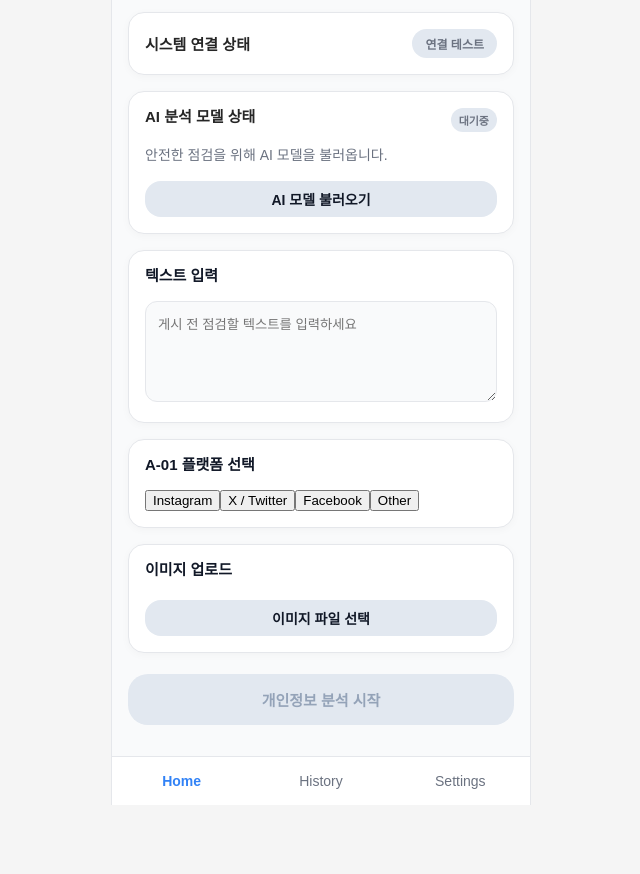
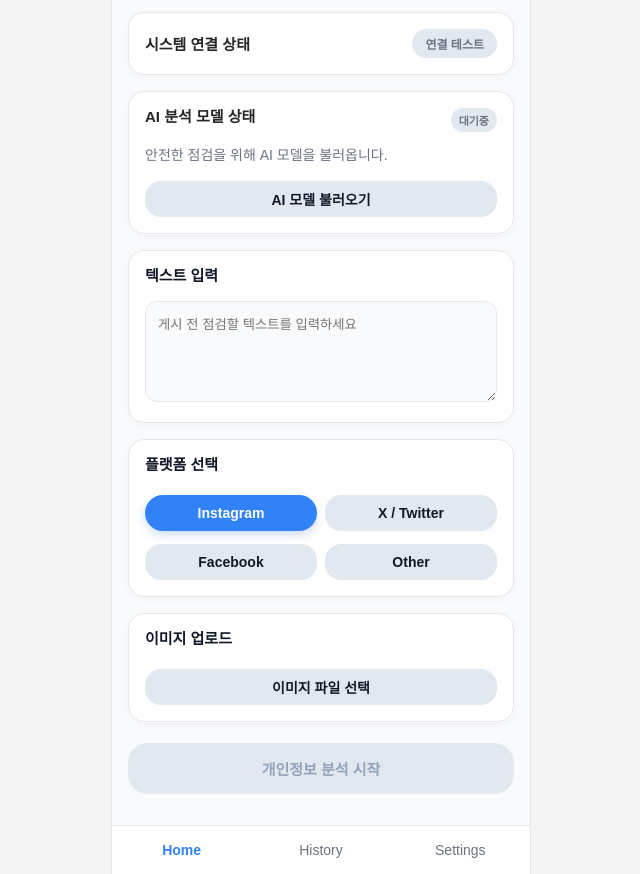
Before and after one commit to hootbee/SafeToUpload, a React app in the folder frontend/: page / in a window 1280 px wide. Both pictures are taken after a click on the button "시작하기". Shown: the part 57-931 px from the top of the page, without its empty margins (319-959 px from the left). Before the commit the page ends 862 px from the top, so only its background shows below. Built offline with nearby package versions, Linux system fonts and the light colour scheme; no server answers; a web font is replaced by a local one.

Commit message:
design: 플랫폼 선택 디자인 개선

```diff
--- a/frontend/src/sidepanel/components/PlatformSelector.tsx
+++ b/frontend/src/sidepanel/components/PlatformSelector.tsx
@@ -9,13 +9,13 @@ interface Props {
 export function PlatformSelector({ value, onChange }: Props) {
   return (
     <section className="card">
-      <h3>A-01 플랫폼 선택</h3>
-      <div className="chip-row">
+      <h3>플랫폼 선택</h3>
+      <div className="fixed-grid-row">
         {PLATFORM_OPTIONS.map((option) => (
           <button
             key={option.value}
             type="button"
-            className={`chip ${value === option.value ? 'active' : ''}`}
+            className={`btn platform-btn ${value === option.value ? 'primary' : ''}`}
             onClick={() => onChange(option.value)}
           >
             {option.label}
--- a/frontend/src/sidepanel/styles/sidepanel.css
+++ b/frontend/src/sidepanel/styles/sidepanel.css
@@ -172,17 +172,14 @@ input[type='range'] {
   appearance: none;
   -webkit-appearance: none;
   text-decoration: none;
-  transition: all 0.2s cubic-bezier(0.4, 0, 0.2, 1);
+  transition: background-color 0.2s ease, box-shadow 0.2s ease;
 }
 
 .btn.primary:hover {
-  background: linear-gradient(180deg, #3B82F6 0%, #2563EB 100%);
-  transform: translateY(-1px);
   box-shadow: 0 6px 14px rgba(29, 78, 216, 0.25);
 }
 
 .btn.primary:active {
-  transform: translateY(1px);
   box-shadow: 0 2px 4px rgba(29, 78, 216, 0.1);
 }
 
@@ -332,3 +329,18 @@ input[type='range'] {
   color: var(--color-primary);
   font-weight: 600;
 }
+
+/* 플랫폼 버튼 스타일 */
+.fixed-grid-row {
+  display: grid;
+  grid-template-columns: repeat(2, 1fr);
+  gap: 8px;
+}
+
+.btn.platform-btn {
+  width: 100%;
+  text-align: center;
+  padding: 10px 0;
+  font-size: 14px;
+  font-weight: 600;
+}
```
